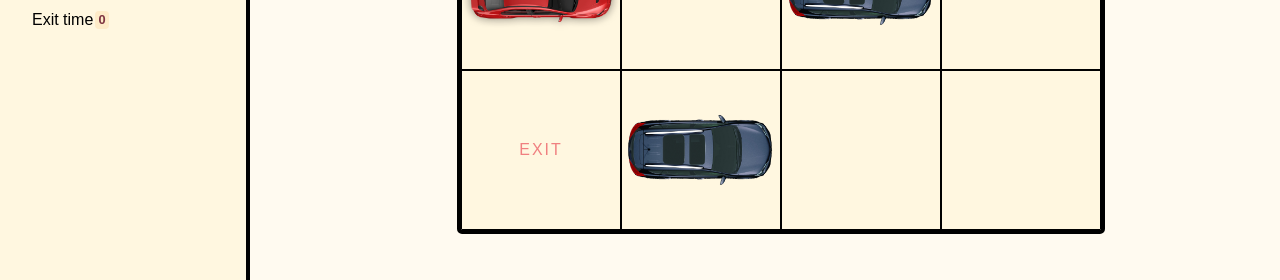
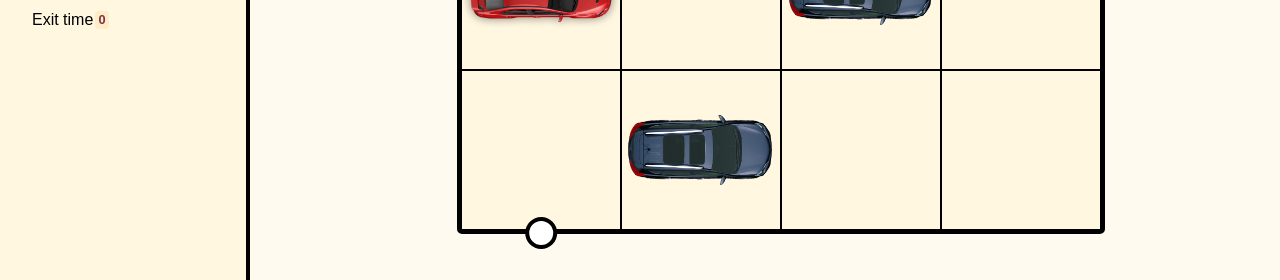
Before and after one commit to aemzayn/smart-parking, a website with bundled scripts: page index.html in a window 1280 px wide. Shown: the part 490-770 px from the top of the page. Built offline with nearby package versions, Linux system fonts and the light colour scheme.

Commit message:
make exit more subtle

```diff
--- a/style.css
+++ b/style.css
@@ -111,7 +111,7 @@ main {
   --cells: 4;
   height: min-content;
   border: 4px solid black;
-  overflow: hidden;
+  /* overflow: hidden; */
   border-radius: 5px;
   display: grid;
   grid-template-columns: repeat(var(--cells), var(--width));
@@ -131,12 +131,16 @@ main {
 }
 
 .parking-lot > div.exit::after {
-  content: 'EXIT';
+  content: '';
   position: absolute;
-  letter-spacing: 2px;
-  color: lightcoral;
-  width: 100%;
-  height: 100%;
+  width: 20%;
+  height: 20%;
+  bottom: -12.5%;
+  left: 50%;
+  border-radius: 50px;
+  transform: translateX(-50%);
+  background-color: white;
+  border: 4px solid black;
   display: flex;
   align-items: center;
   justify-content: center;
```
